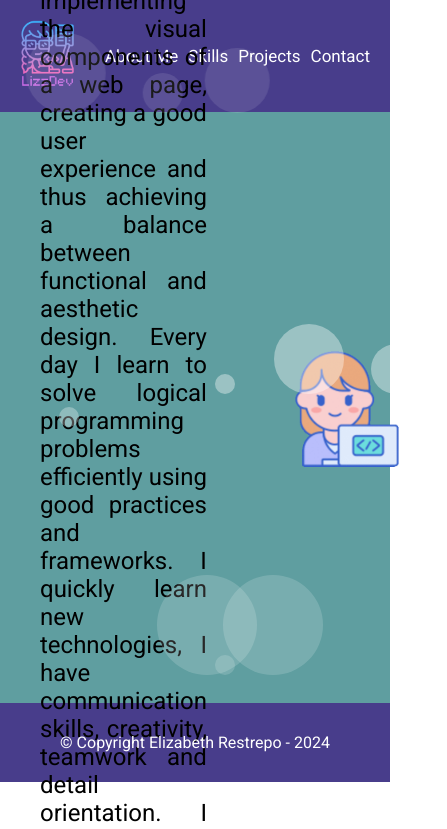
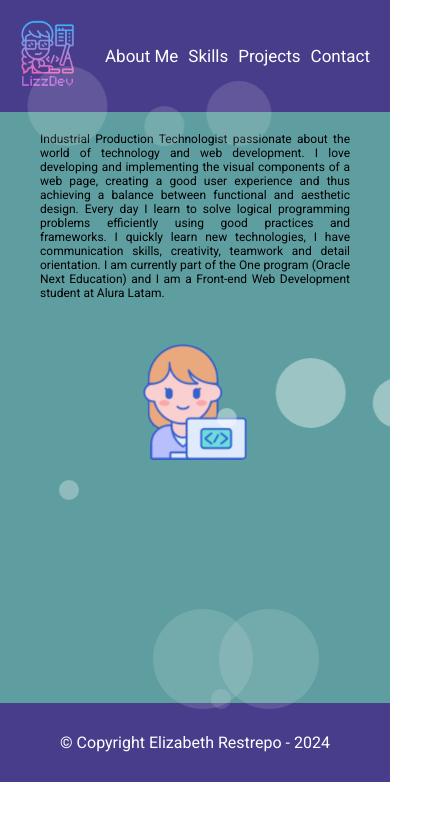
Before and after one commit to lizz023/portafolio-m, a React (Vite) app: page /aboutMe in a window 390 px wide. Shown: the top 829 px of the page, 447 px wide, since content can reach past the window. Built offline with nearby package versions, Linux system fonts and the light colour scheme.

Commit message:
responsive aboutMe

```diff
--- a/src/Pages/AboutMe.jsx
+++ b/src/Pages/AboutMe.jsx
@@ -12,6 +12,10 @@ const SectionContainer = styled.div`
     display: flex;
     height: 70vh;
     max-width: 1136px;
+
+    @media screen {
+        flex-direction: column;
+    }
 `
 
 const Paragraph = styled.p`
@@ -21,6 +25,10 @@ const Paragraph = styled.p`
     padding: 20px 40px;
     text-align: justify;
     color: #000;
+
+    @media screen {
+        font-size: 12px;
+    }
 `
 const Gif = styled.img`
     padding: 20px 40px;
```
